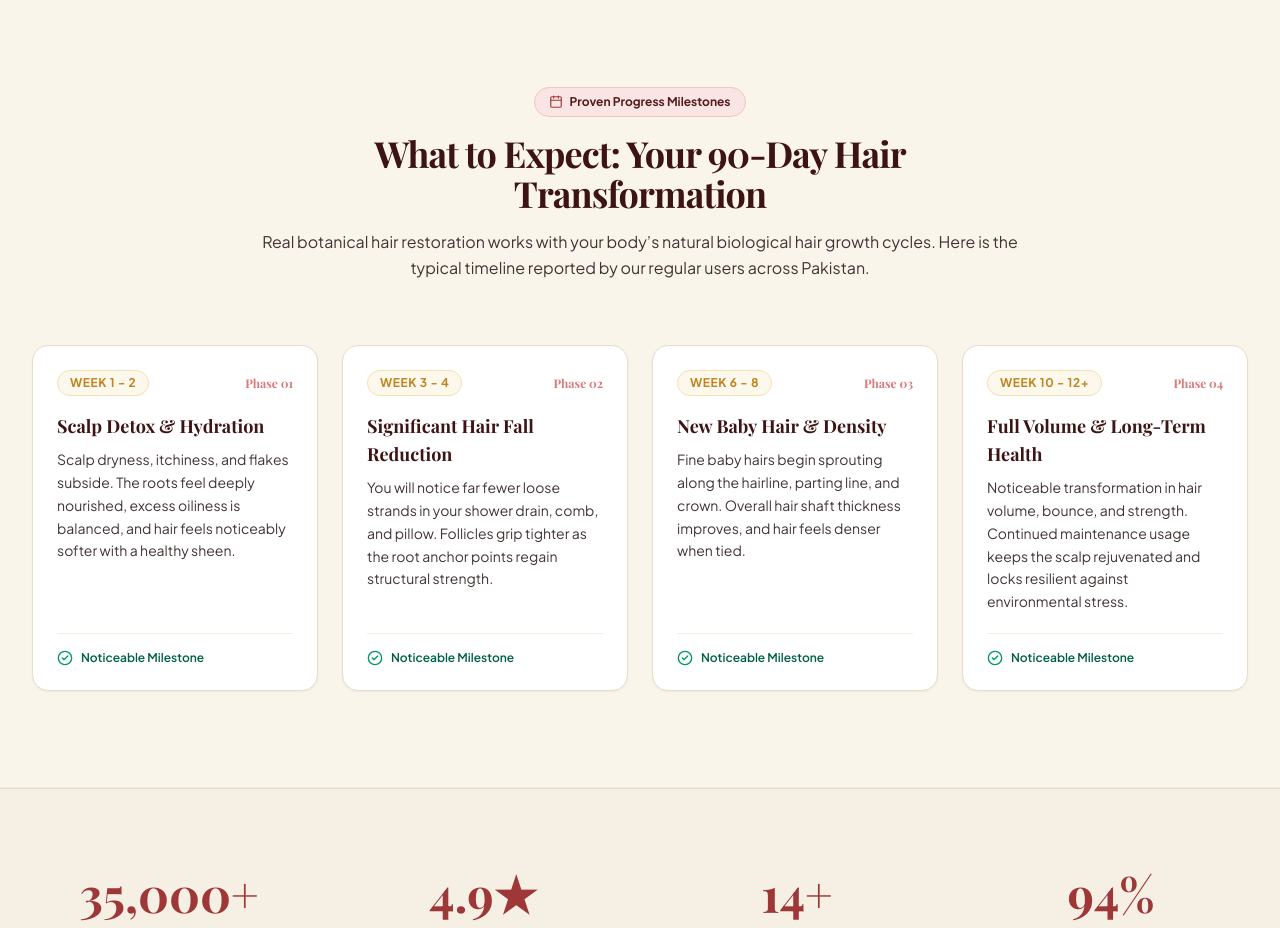
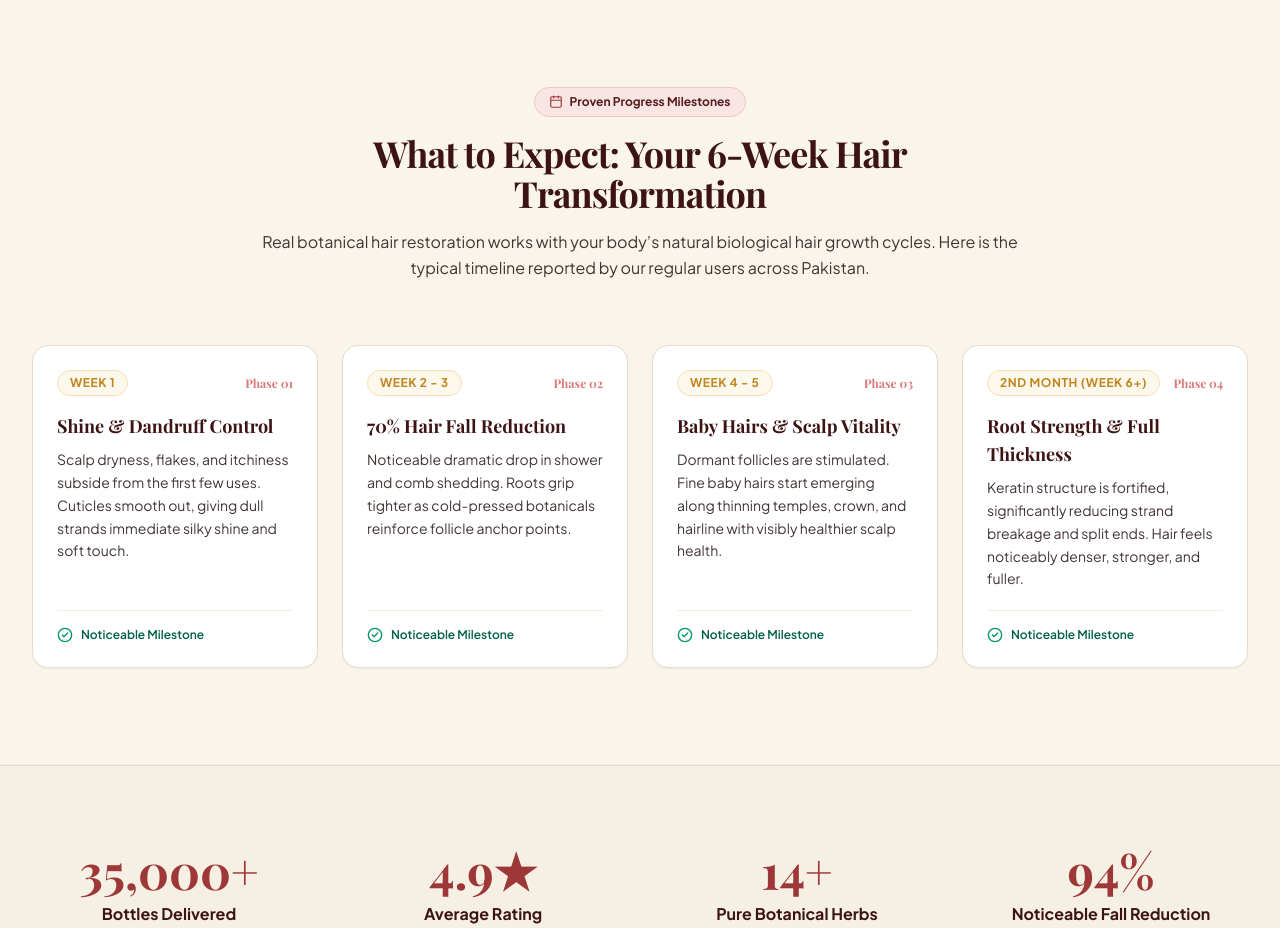
Before and after one commit to mueen357/Zulviq.com-main, a Next.js app: page / in a window 1280 px wide. Shown: the part 4200-5128 px from the top of the page. Built offline with nearby package versions, Linux system fonts and the light colour scheme; a web font is replaced by a local one.

Commit message:
\ Update results timeline to 6-week transformation\

```diff
--- a/src/components/home/ResultsTimeline.tsx
+++ b/src/components/home/ResultsTimeline.tsx
@@ -15,7 +15,7 @@ export default function ResultsTimeline() {
             <span>Proven Progress Milestones</span>
           </div>
           <h2 className="font-serif text-3xl sm:text-4xl font-bold text-herbal-950 tracking-tight">
-            What to Expect: Your 90-Day Hair Transformation
+            What to Expect: Your 6-Week Hair Transformation
           </h2>
           <p className="text-sm sm:text-base text-charcoal-700 leading-relaxed">
             Real botanical hair restoration works with your body’s natural biological hair growth cycles.
--- a/src/data/products.ts
+++ b/src/data/products.ts
@@ -162,28 +162,28 @@ export const products: Product[] = [
     ],
     timeline: [
       {
-        period: "Week 1 - 2",
-        title: "Scalp Detox & Hydration",
+        period: "Week 1",
+        title: "Shine & Dandruff Control",
         description:
-          "Scalp dryness, itchiness, and flakes subside. The roots feel deeply nourished, excess oiliness is balanced, and hair feels noticeably softer with a healthy sheen.",
+          "Scalp dryness, flakes, and itchiness subside from the first few uses. Cuticles smooth out, giving dull strands immediate silky shine and soft touch.",
       },
       {
-        period: "Week 3 - 4",
-        title: "Significant Hair Fall Reduction",
+        period: "Week 2 - 3",
+        title: "70% Hair Fall Reduction",
         description:
-          "You will notice far fewer loose strands in your shower drain, comb, and pillow. Follicles grip tighter as the root anchor points regain structural strength.",
+          "Noticeable dramatic drop in shower and comb shedding. Roots grip tighter as cold-pressed botanicals reinforce follicle anchor points.",
       },
       {
-        period: "Week 6 - 8",
-        title: "New Baby Hair & Density",
+        period: "Week 4 - 5",
+        title: "Baby Hairs & Scalp Vitality",
         description:
-          "Fine baby hairs begin sprouting along the hairline, parting line, and crown. Overall hair shaft thickness improves, and hair feels denser when tied.",
+          "Dormant follicles are stimulated. Fine baby hairs start emerging along thinning temples, crown, and hairline with visibly healthier scalp health.",
       },
       {
-        period: "Week 10 - 12+",
-        title: "Full Volume & Long-Term Health",
+        period: "2nd Month (Week 6+)",
+        title: "Root Strength & Full Thickness",
         description:
-          "Noticeable transformation in hair volume, bounce, and strength. Continued maintenance usage keeps the scalp rejuvenated and locks resilient against environmental stress.",
+          "Keratin structure is fortified, significantly reducing strand breakage and split ends. Hair feels noticeably denser, stronger, and fuller.",
       },
     ],
     bundles: [
```
